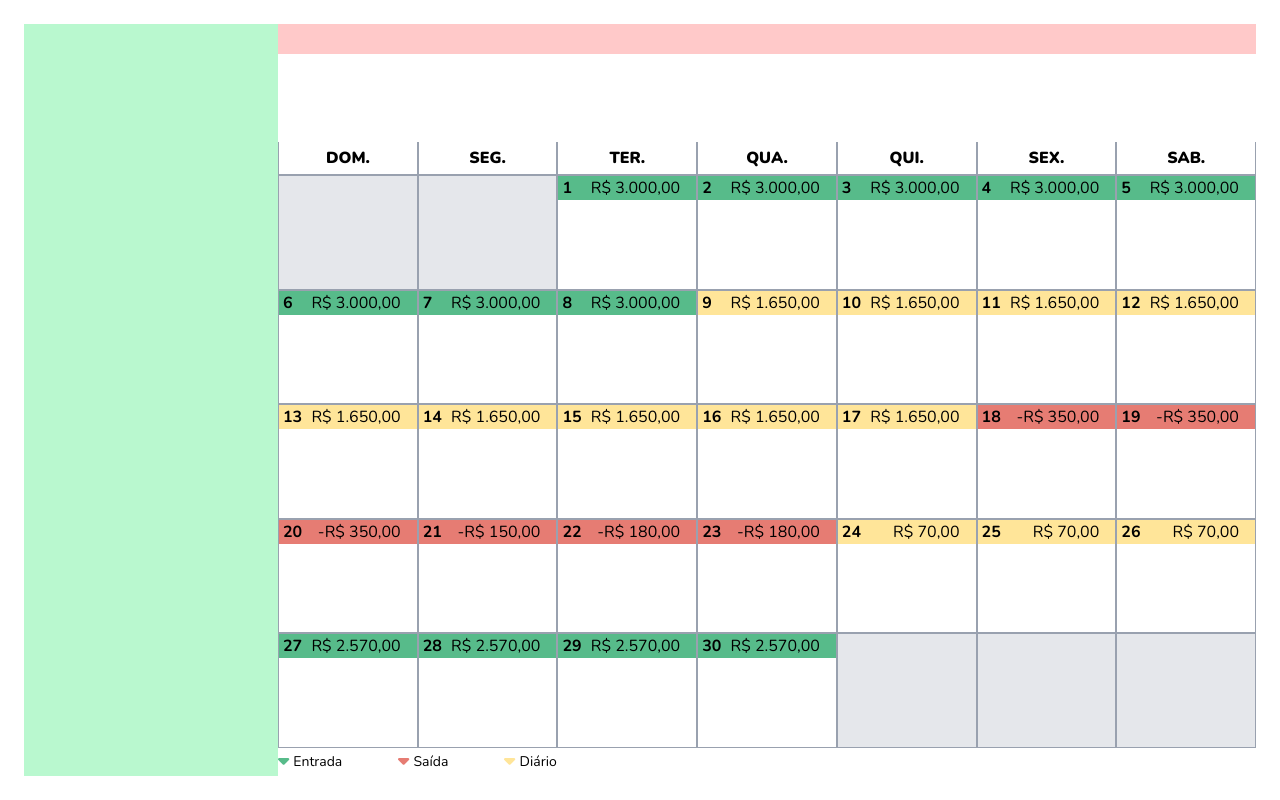
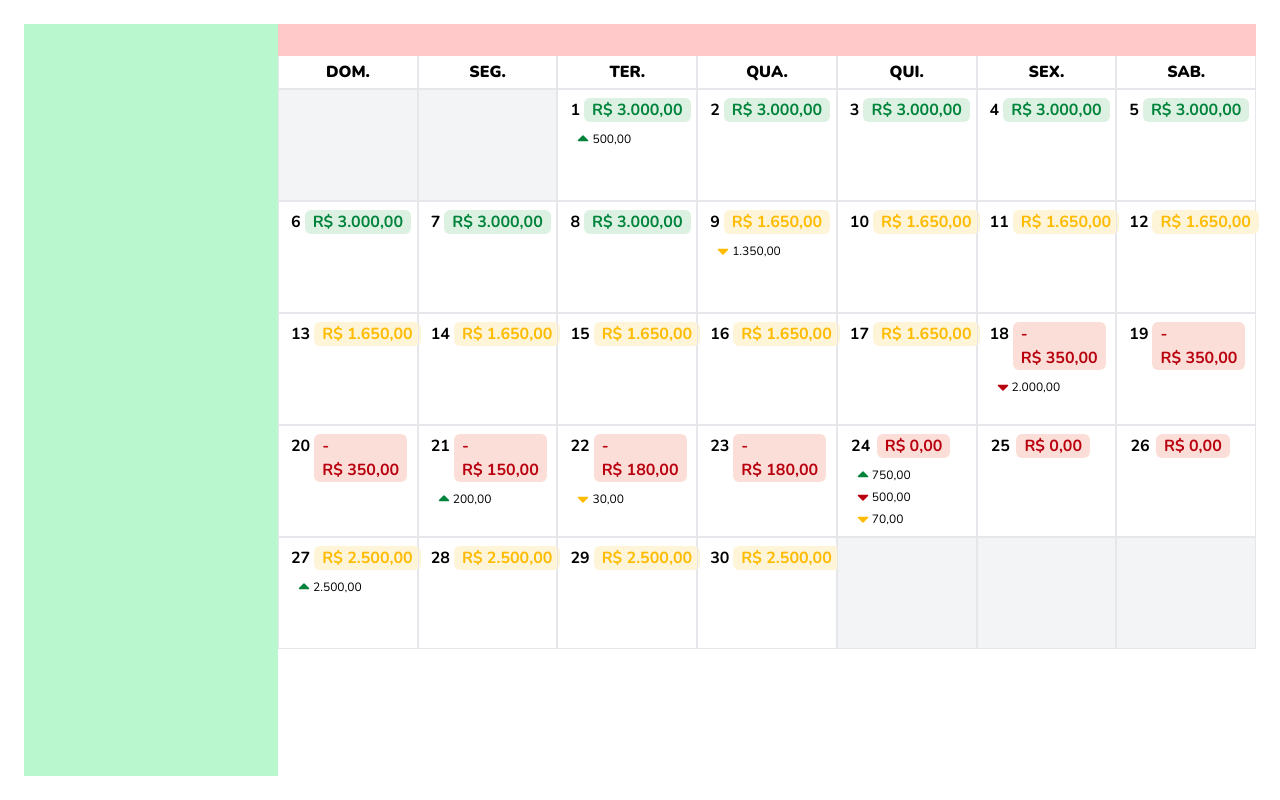
Before and after one commit to GuiPM001/pe-de-meia, a Next.js app: page / in a window 1280 px wide. Built offline with nearby package versions, Linux system fonts and the light colour scheme.

Commit message:
finish calendar with transactions

```diff
--- a/__mock/transactions.json
+++ b/__mock/transactions.json
@@ -49,6 +49,13 @@
     "type": 1
   },
   {
+    "date": "2025-04-24T03:00:00",
+    "description": "test",
+    "value": 70,
+    "recurrent": false,
+    "type": 2
+  },
+  {
     "date": "2025-04-27T03:00:00",
     "description": "test",
     "value": 2500,
--- a/app/components/calendar.tsx
+++ b/app/components/calendar.tsx
@@ -7,15 +7,12 @@ import transactionsMock from "../../__mock/transactions.json";
 import { TransactionType } from "../enums/transactionType";
 import { Transaction } from "../types/Transaction";
 import CalendarHeader from "./calendarHeader";
+import TransactionLabel from "./transactionLabel";
+import { DayBalance } from "../types/DayBalance";
 
 interface CalendarProps {
   month: number;
 }
-
-export type DayBalance = {
-  day: number;
-  value: number;
-};
 
 export default function Calendar({ month }: CalendarProps) {
   const [dayBalances, setDayBalances] = useState<DayBalance[]>([]);
@@ -28,14 +25,21 @@ export default function Calendar({ month }: CalendarProps) {
     return new Date(year, adjustedMonth, -date.getDate(), 3, 0, 0);
   }, [month]);
 
-  const getTodayTotal = (transactions: Transaction[], date: Date) => {
+  const getTodayTotal = (transactions: Transaction[]) => {
+    return transactions.reduce(
+      (acc, x) =>
+        x.type === TransactionType.income ? acc + x.value : acc - x.value,
+      0
+    );
+  };
+
+  const getTotalByType = (
+    transactions: Transaction[],
+    transactionType: TransactionType
+  ) => {
     return transactions
-      .filter((x) => new Date(x.date).toString() === date.toString())
-      .reduce(
-        (acc, x) =>
-          x.type === TransactionType.income ? acc + x.value : acc - x.value,
-        0
-      );
+      .filter((x) => x.type === transactionType)
+      .reduce((acc, x) => acc + x.value, 0);
   };
 
   useEffect(() => {
@@ -44,12 +48,20 @@ export default function Calendar({ month }: CalendarProps) {
     let initialBalance = monthMock.initialBalance;
 
     for (let i = 0; i < 35; i++) {
-      const todayExpenses = getTodayTotal(transactionsMock, startDate);
+      const transactions = transactionsMock.filter(
+        (x) => new Date(x.date).toString() === startDate.toString()
+      );
+
+      const todayExpenses = getTodayTotal(transactions);
+
       initialBalance += todayExpenses;
 
       dayBalances.push({
         day: startDate.getDate(),
-        value: startDate.getMonth() + 1 === month ? initialBalance : 0,
+        income: getTotalByType(transactions, TransactionType.income),
+        expense: getTotalByType(transactions, TransactionType.expense),
+        daily: getTotalByType(transactions, TransactionType.daily),
+        total: startDate.getMonth() + 1 === month ? initialBalance : null,
       });
 
       startDate.setDate(startDate.getDate() + 1);
@@ -59,22 +71,37 @@ export default function Calendar({ month }: CalendarProps) {
   }, [month, getStartDate]);
 
   return (
-    <div className="grid grid-cols-7 w-full h-full">
+    <div className="grid grid-cols-7 w-full">
       <CalendarHeader />
 
       {dayBalances.map((x) => (
-        <>
-          {x.value === 0 ? (
-            <div
-              className="border-1 border-gray-400 px-1 bg-gray-200"
-              key={`${x.day}-0`}
-            ></div>
+        <div
+          className="border border-gray-200 h-28"
+          key={`${x.day}-${x.total}`}
+        >
+          {x.total === null ? (
+            <div className="bg-gray-100 h-full w-full"></div>
           ) : (
-            <div key={x.day} className="border-1 border-gray-400">
+            <>
               <PaymentFlag dayBalance={x} />
-            </div>
+
+              <div className="flex flex-col ml-4 gap-1">
+                <TransactionLabel
+                  type={TransactionType.income}
+                  value={x.income}
+                />
+                <TransactionLabel
+                  type={TransactionType.expense}
+                  value={x.expense}
+                />
+                <TransactionLabel
+                  type={TransactionType.daily}
+                  value={x.daily}
+                />
+              </div>
+            </>
           )}
-        </>
+        </div>
       ))}
     </div>
   );
--- a/app/components/calendarHeader.tsx
+++ b/app/components/calendarHeader.tsx
@@ -1,27 +1,29 @@
 import React from "react";
 
 export default function CalendarHeader() {
+  const className = "border border-t-0 border-gray-200 text-center font-black py-1 self-end";
+
   return (
     <>
-      <div className="border border-t-0 border-gray-400 text-center font-black py-1 self-end">
+      <div className={className}>
         DOM.
       </div>
-      <div className="border border-t-0 border-gray-400 text-center font-black py-1 self-end">
+      <div className={className}>
         SEG.
       </div>
-      <div className="border border-t-0 border-gray-400 text-center font-black py-1 self-end">
+      <div className={className}>
         TER.
       </div>
-      <div className="border border-t-0 border-gray-400 text-center font-black py-1 self-end">
+      <div className={className}>
         QUA.
       </div>
-      <div className="border border-t-0 border-gray-400 text-center font-black py-1 self-end">
+      <div className={className}>
         QUI.
       </div>
-      <div className="border border-t-0 border-gray-400 text-center font-black py-1 self-end">
+      <div className={className}>
         SEX.
       </div>
-      <div className="border border-t-0 border-gray-400 text-center font-black py-1 self-end">
+      <div className={className}>
         SAB.
       </div>
     </>
--- a/app/components/paymentFlag.tsx
+++ b/app/components/paymentFlag.tsx
@@ -1,7 +1,7 @@
 "use client";
 
 import React, { useEffect, useState } from "react";
-import { DayBalance } from "./calendar";
+import { DayBalance } from "../types/DayBalance";
 
 interface PaymentFlagProps {
   dayBalance: DayBalance;
@@ -15,20 +15,20 @@ export default function PaymentFlag({ dayBalance }: PaymentFlagProps) {
       new Intl.NumberFormat("pt-BR", {
         style: "currency",
         currency: "BRL",
-      }).format(dayBalance.value)
+      }).format(dayBalance.total!)
     );
   }, [dayBalance]);
 
-  const getBackgroundColor = () => {
-    if (dayBalance.value > 2500) return "bg-[#57BB8A]";
-    if (dayBalance.value < 0) return "bg-[#E67C73]";
-    return "bg-[#FFE599]";
+  const getColors = () => {
+    if (dayBalance.total! > 2500) return "bg-[#DDF1E3] text-[#00833B]";
+    if (dayBalance.total! <= 0) return "bg-[#FBDED7] text-[#B8000F]";
+    return "bg-[#FEF4D8] text-[#FFBB00]";
   }
 
   return (
-    <div className={`flex flex-row justify-between ${getBackgroundColor()}`}>
+    <div className={`flex flex-row justify-around p-2`}>
       <span className="px-1 font-bold">{dayBalance.day}</span>
-      <span className="mr-4">{currencyValue}</span>
+      <span className={`mr-4 ${getColors()} px-2 rounded-md font-bold`}>{currencyValue}</span>
     </div>
   );
 }
--- /dev/null
+++ b/app/components/transactionLabel.tsx
@@ -0,0 +1,35 @@
+import React from "react";
+import { TransactionType } from "../enums/transactionType";
+import { TbCaretDownFilled, TbCaretUpFilled } from "react-icons/tb";
+
+interface TransactionLabelProps {
+  value: number;
+  type: TransactionType;
+}
+
+export default function TransactionLabel({
+  value,
+  type,
+}: TransactionLabelProps) {
+  if (value === 0) return <></>;
+
+  const ICON_SIZE = "18px";
+
+  const renderIcon = () => {
+    if (type === TransactionType.income) {
+      return <TbCaretUpFilled color="#00833b" size={ICON_SIZE} />;
+    }
+    if (type === TransactionType.expense) {
+      return <TbCaretDownFilled color="#B8000F" size={ICON_SIZE} />;
+    }
+
+    return <TbCaretDownFilled color="#FFBB00" size={ICON_SIZE} />;
+  };
+
+  return (
+    <span className="flex flex-row items-center justify-start text-xs">
+      {renderIcon()}
+      {value.toLocaleString("pt-BR", { minimumFractionDigits: 2 })}
+    </span>
+  );
+}
--- a/app/page.tsx
+++ b/app/page.tsx
@@ -1,6 +1,4 @@
-import { FontAwesomeIcon } from "@fortawesome/react-fontawesome";
 import Calendar from "./components/calendar";
-import { faSortDown } from "@fortawesome/free-solid-svg-icons";
 
 export default function Home() {
   return (
@@ -11,32 +9,6 @@ export default function Home() {
         <div className="h-8 bg-red-200"></div>
 
         <Calendar month={4} />
-
-        <div className=" flex flex-row gap-14">
-          <span className="flex flex-row gap-1 text-sm/7 lin">
-            <FontAwesomeIcon
-              icon={faSortDown}
-              style={{ color: "#57BB8A", height: "18px" }}
-            />
-            Entrada
-          </span>
-
-          <span className="flex flex-row gap-1 text-sm/7 lin">
-            <FontAwesomeIcon
-              icon={faSortDown}
-              style={{ color: "#E67C73", height: "18px" }}
-            />
-            Saída
-          </span>
-
-          <span className="flex flex-row gap-1 text-sm/7 lin">
-            <FontAwesomeIcon
-              icon={faSortDown}
-              style={{ color: "#FFE599", height: "18px" }}
-            />
-            Diário
-          </span>
-        </div>
       </div>
     </div>
   );
--- /dev/null
+++ b/app/types/DayBalance.ts
@@ -0,0 +1,7 @@
+export type DayBalance = {
+  day: number;
+  income: number;
+  expense: number;
+  daily: number;
+  total: number | null;
+};
```
